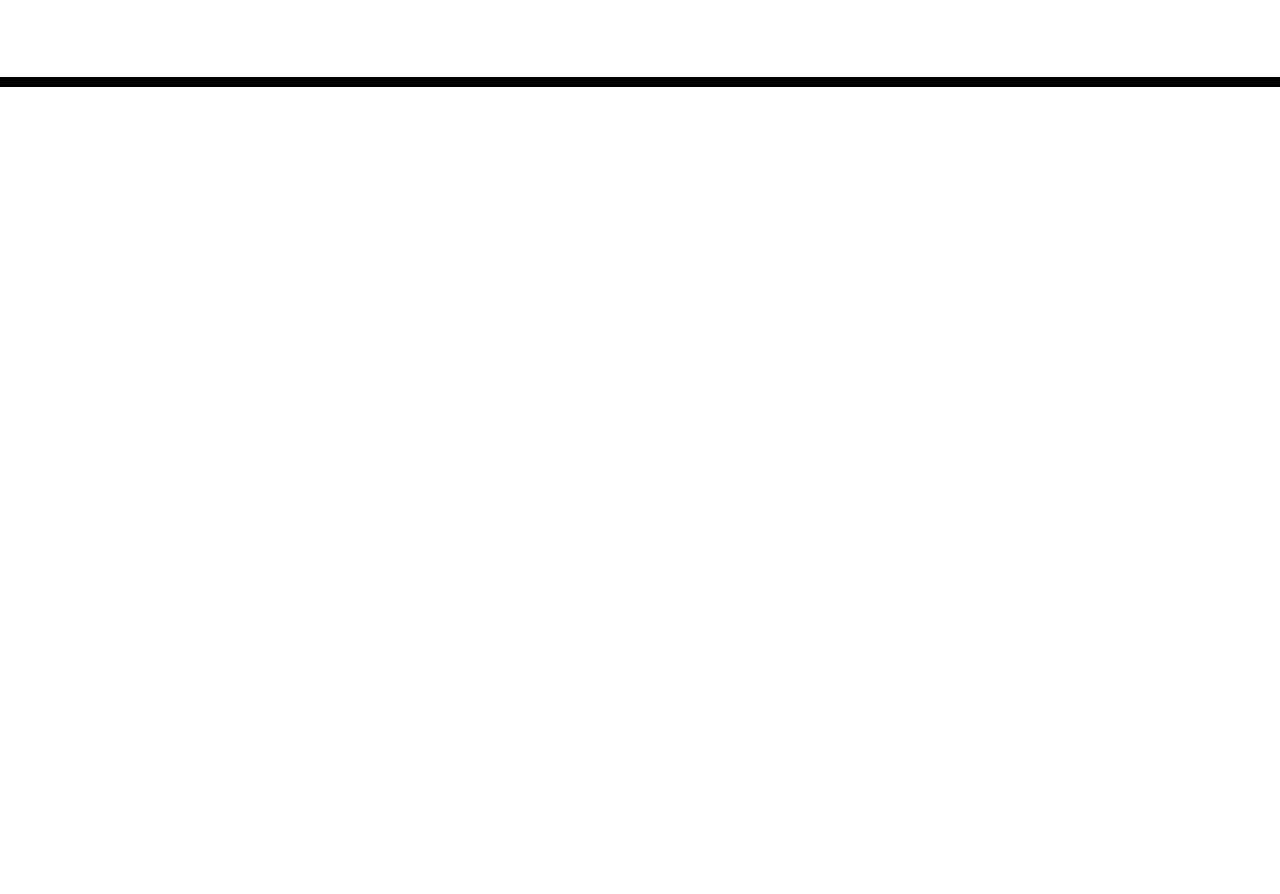
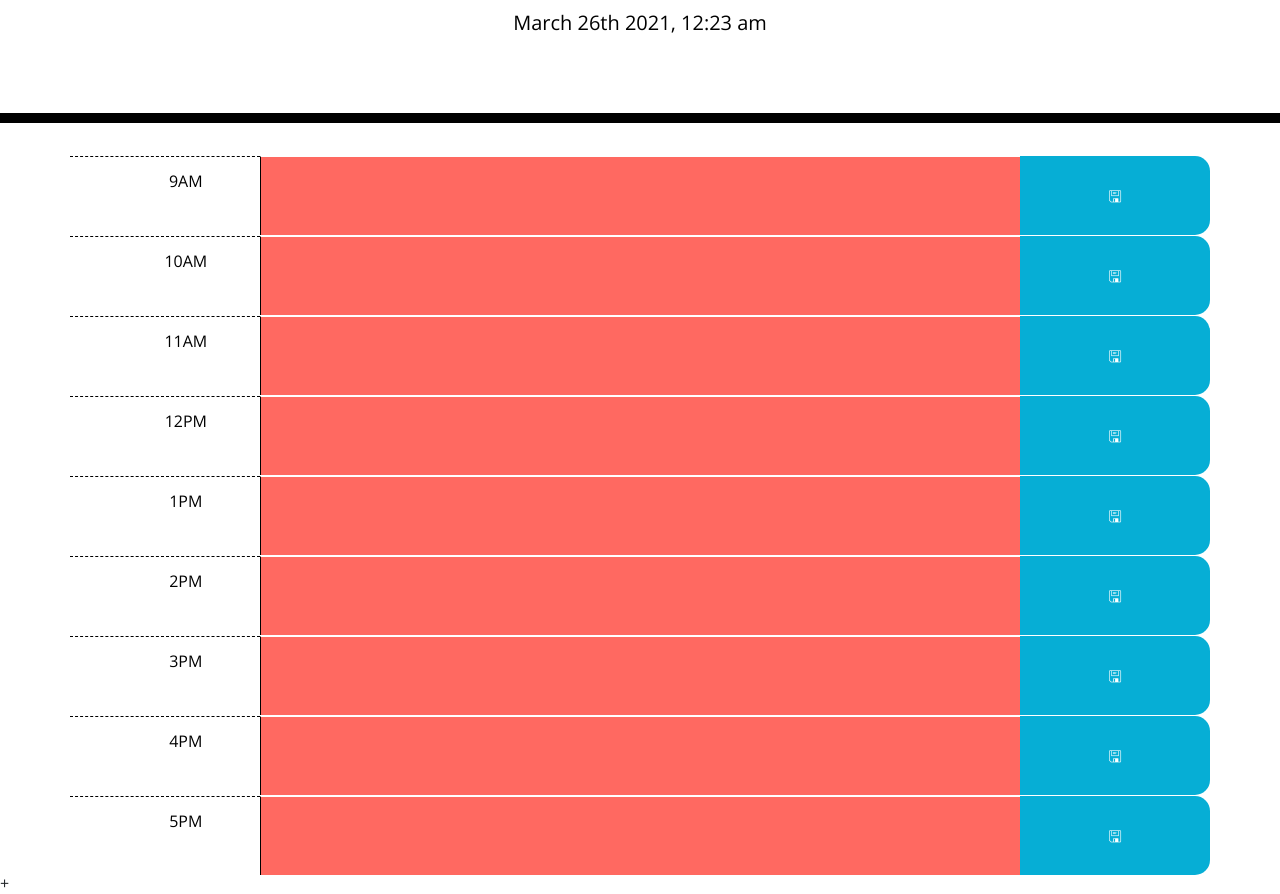
Before and after one commit to laurenivey11/Work_Day_Scheduler, a plain HTML site: page Develop/index.html in a window 1280 px wide. Shown: the part 181-1075 px from the top of the page. Before the commit the page ends 800 px from the top, so only its background shows below. Drawn offline with nearby package versions, Linux system fonts and the light colour scheme.

Commit message:
added tasks

```diff
--- a/Develop/index.html
+++ b/Develop/index.html
@@ -28,11 +28,89 @@
       <p class="lead">A simple calendar app for scheduling your work day</p>
       <p id="currentDay" class="lead"></p>
     </header>
-    <div class="container">
+    <div class="container time-block">
       <!-- Timeblocks go here -->
-    </div>
 
-    <script src="https://code.jquery.com/jquery-3.4.1.min.js"></script>
+
+
+      <div id="block-1" class="row">
+        <div class="col-2 hour">
+          9AM
+        </div>
+        <textarea class="col tasks present" >
+        </textarea>
+        <button class="col-2 saveBtn clickable">&#x1F5AB;</button>
+      </div>
+
+      <div id="block-2" class="row">
+        <div class="col-2 hour">
+          10AM
+        </div>
+        <textarea class="col tasks present" >
+        </textarea>
+        <button class="col-2 saveBtn clickable">&#x1F5AB;</button>
+      </div>
+
+      <div id="block-3" class="row">
+        <div class="col-2 hour">
+          11AM
+        </div>
+        <textarea class="col tasks present" >
+        </textarea>
+        <button class="col-2 saveBtn clickable">&#x1F5AB;</button>
+      </div>
+      <div id="block-4" class="row">
+        <div class="col-2 hour">
+          12PM
+        </div>
+        <textarea class="col tasks present" >
+        </textarea>
+        <button class="col-2 saveBtn clickable">&#x1F5AB;</button>
+      </div>
+      <div id="block-5" class="row">
+        <div class="col-2 hour">
+          1PM
+        </div>
+        <textarea class="col tasks present" >
+        </textarea>
+        <button class="col-2 saveBtn clickable">&#x1F5AB;</button>
+      </div>
+      <div id="block-6" class="row">
+        <div class="col-2 hour">
+          2PM
+        </div>
+        <textarea class="col tasks present" >
+        </textarea>
+        <button class="col-2 saveBtn clickable">&#x1F5AB;</button>
+      </div>
+      <div id="block-7" class="row">
+        <div class="col-2 hour">
+          3PM
+        </div>
+        <textarea class="col tasks present" >
+        </textarea>
+        <button class="col-2 saveBtn clickable">&#x1F5AB;</button>
+      </div>
+      <div id="block-8" class="row">
+        <div class="col-2 hour">
+          4PM
+        </div>
+        <textarea class="col tasks present" >
+        </textarea>
+        <button class="col-2 saveBtn clickable">&#x1F5AB;</button>
+      </div>
+      <div id="block-9" class="row">
+        <div class="col-2 hour">
+          5PM
+        </div>
+        <textarea class="col present tasks" >
+        </textarea>
+        <button class="col-2 saveBtn clickable">&#x1F5AB;</button>
+      </div>
+    </div>+
+    <script type="text/javascript" src="https://code.jquery.com/jquery-3.4.1.min.js">
+    </script>
     <script src="https://cdnjs.cloudflare.com/ajax/libs/moment.js/2.24.0/moment.min.js"></script>
+    <script src="./query.js"></script>
   </body>
 </html>
--- /dev/null
+++ b/Develop/query.js
@@ -0,0 +1,43 @@
+var loadedData = JSON.parse(localStorage.getItem("tasksArr"));
+var tasksArr = loadedData;
+
+if(!loadedData) {
+    var tasksArr = [];
+
+    for (var k = 1; k < $(".time-block").length + 1 ; k++) {
+        var taskInput = {
+            time: "block-" + k,
+            description: ""
+        }
+        tasksArr.push(taskInput);
+    }
+}
+
+for ( var i = 0; i < tasksArr.length; i++) {
+    var selector = '#' + tasksArr[i].hour + ' .description';
+    $(selector).val(tasksArr[i].description);
+}
+
+$(".time-block").on("change", "textarea", function() {
+    var textAdded = $(this).val();
+    var hourId = $(this).closest(".time-block").attr("id");
+    for ( var i = 0; i < tasksArr.length; i++) {
+      if(tasksArr[i].hour === hourId) {
+        tasksArr[i].description = textAdded;
+
+      }
+    }
+
+  });
+
+var currentDay = moment().format('MMMM Do YYYY, h:mm a')
+$("#currentDay").text(currentDay);
+
+var saveData = function() {
+    localStorage.setItem("tasksArr", JSON.stringify(tasksArr));
+   };
+
+
+$(".saveBtn").click(function() {
+    saveData();
+});
--- a/Develop/style.css
+++ b/Develop/style.css
@@ -33,7 +33,7 @@ textarea{
 .row {
   white-space: pre-wrap;
   height: 80px;
-  border-top: 1px solid white;;
+  border-top: 1px solid white;
 }
 
 .hour {
@@ -45,16 +45,26 @@ textarea{
 .past {
   background-color: #d3d3d3;
   color: white;
+  border-top: 1px solid white;
 }
 
 .present {
   background-color: #ff6961;
   color: white;
+  border-top: 1px solid white;
 }
 
+#to-do {
+  border: solid;
+}
+
+#to-dos {
+  color: white;
+}
 .future {
   background-color: #77dd77;
   color: white;
+  border-top: 1px solid white;
 }
 
 .saveBtn {
@@ -62,10 +72,13 @@ textarea{
   border-top-right-radius: 15px;
   border-bottom-right-radius: 15px;
   background-color: #06AED5;
+  border-top: 1px solid white;
   color: white;
+  border: none;
+
 }
 
-.saveBtn i:hover {
+.saveBtnContainer i:hover {
   font-size: 20px;
   transition: all .3s ease-in-out;
 }
```
Also changed, not shown: Develop/save-as-xxl.png (added).
